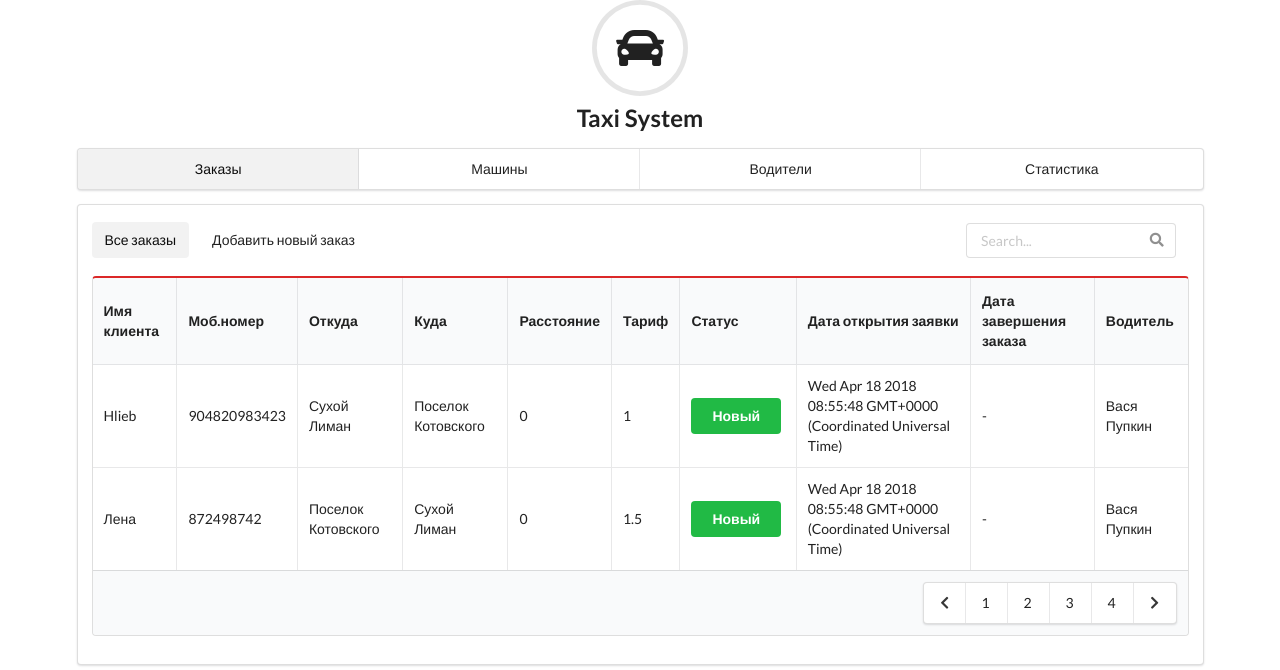
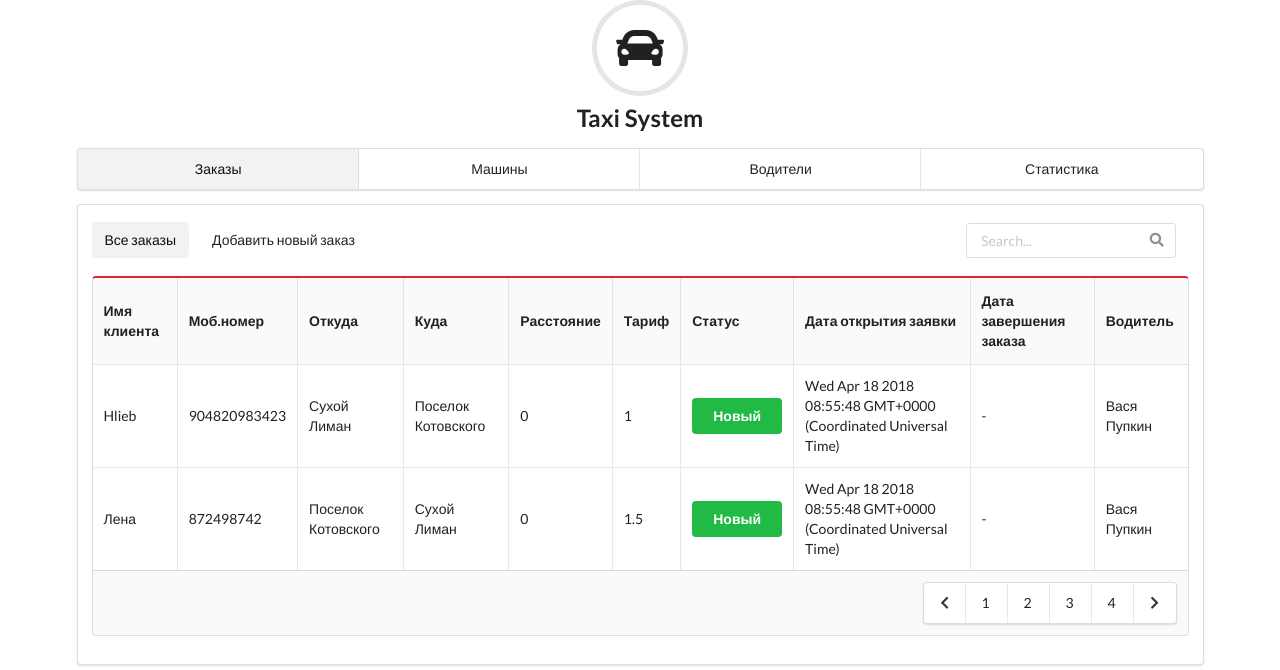
Before and after one commit to malvinkooo/taxiSystem, a PHP site: page / in a window 1280 px wide. Shown: the top 670 px of the page. Run offline with PHP 8.4, Linux system fonts and the light colour scheme; some libraries are stand-ins or nearby versions.

Commit message:
Added order status styles

```diff
--- a/src/css/main.css
+++ b/src/css/main.css
@@ -33,7 +33,8 @@
 .status-wrap {
 	width: 160px;
 }
-.ui.button.driver-status {
+.ui.button.driver-status,
+.ui.button.order-status {
 	margin: 0 auto;
 	display: block;
 }
--- a/src/js/OrdersTable.js
+++ b/src/js/OrdersTable.js
@@ -25,7 +25,7 @@ class OrdersTable {
                 '</td><td>' + row.destination +
                 '</td><td>' + row.distance +
                 '</td><td>' + row.rate +
-                '</td><td><button class="ui button '+statusColorsList[row.status]+'">' + row.status +
+                '</td><td><button class="ui button order-status '+statusColorsList[row.status]+'">' + row.status +
                 '</button></td><td>' + row.dateOfCreation +
                 '</td><td>' + row.dateOfCompletion +
                 '</td><td>' + row.driver +
```
